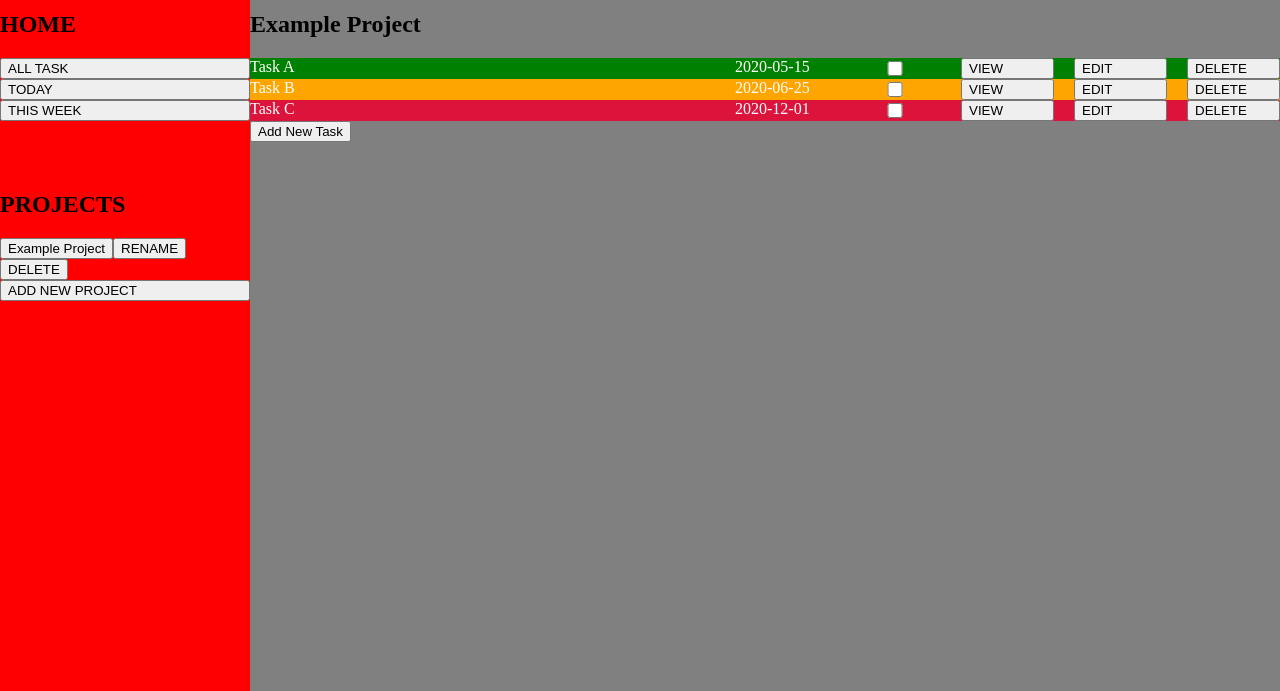
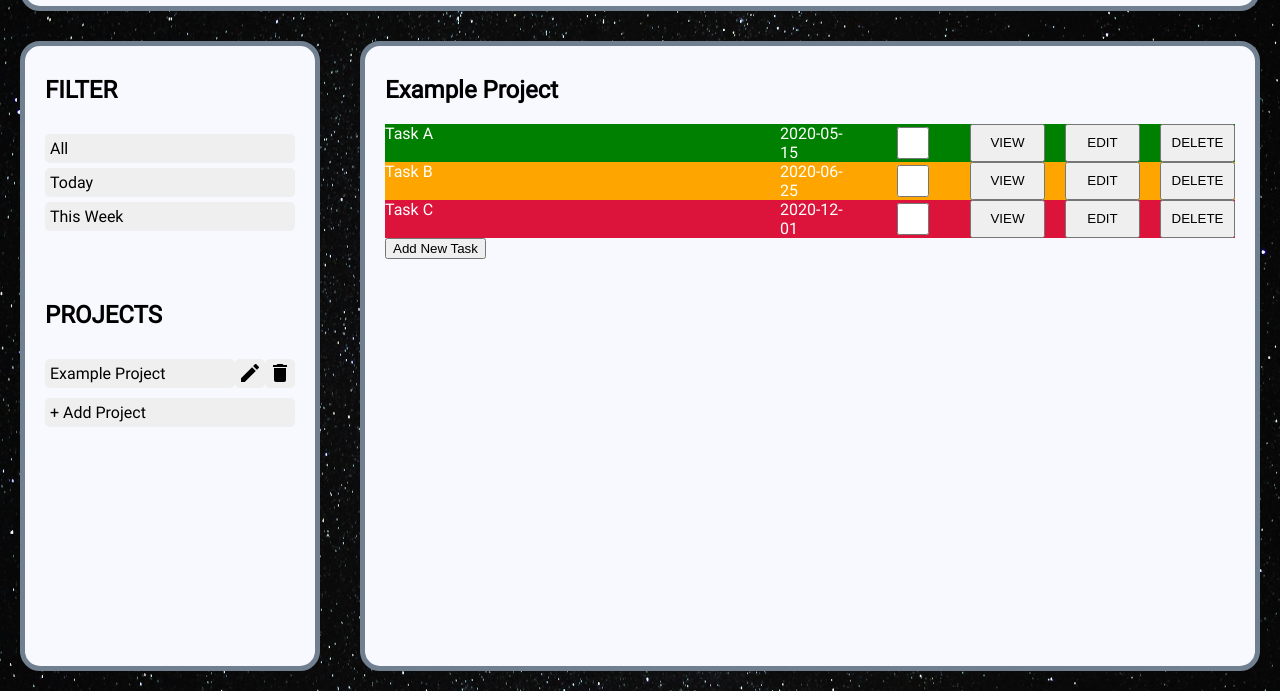
Before and after one commit to shukrirahmat/to-do-list, a website built with webpack: page src/index.html in a window 1280 px wide. Shown: the part 109-800 px from the top of the page. Built offline with nearby package versions, Linux system fonts and the light colour scheme.

Commit message:
did the styles for the sidebar

```diff
--- a/src/dom.js
+++ b/src/dom.js
@@ -69,13 +69,15 @@ function Dom() {
                     loadProjectPage(index);
                 })
 
-                const renamebutton = createBtn("RENAME");
+                const renamebutton = createBtn("");
+                renamebutton.classList.add("edit");
                 renamebutton.addEventListener('click', () => {
                     createProjectRenameForm(index);
                     renamedialog.showModal();
                 })
 
-                const deletebutton = createBtn("DELETE");
+                const deletebutton = createBtn("");
+                deletebutton.classList.add("delete");
                 deletebutton.addEventListener('click', function () {
                     createDeleteForm(index);
                     deletedialog.showModal();
--- a/src/index.html
+++ b/src/index.html
@@ -10,19 +10,19 @@
 <body>
     <div id="header">TO DO LIST</div>
     <div id="sidebar">
-        <div class="lefttop">
-            <h2>HOME</h2>
+        <div id="lefttop">
+            <h2>FILTER</h2>
             <nav>
-                <button>ALL TASK</button>
-                <button>TODAY</button>
-                <button>THIS WEEK</button>
+                <button>All</button>
+                <button>Today</button>
+                <button>This Week</button>
             </nav>
         </div>
-        <div class="leftbottom">
+        <div id="leftbottom">
             <h2>PROJECTS</h2>
             <nav class="projectcontainer">
             </nav>
-            <button id="addprojectbtn">ADD NEW PROJECT</button>
+            <button id="addprojectbtn">+ Add Project</button>
         </div>
     </div>
     <div id="maincontent">
--- a/src/styles.css
+++ b/src/styles.css
@@ -1,44 +1,123 @@
+@font-face {
+    font-family: "Roboto";
+    src: url(fonts/Roboto-Regular.ttf),
+    url(fonts/Roboto-Bold.ttf);
+}
+
+@font-face {
+    font-family: "TitanOne";
+    src: url(fonts/TitanOne-Regular.ttf);
+}
+
 * {
     box-sizing: border-box;
 }
 
 body {
     margin: 0;
-    padding: 0;
+    padding: 20px;
     height: 100vh;
     display: grid;
     grid-template-rows: 100px 1fr;
-    grid-template-columns: 250px 1fr;
+    grid-template-columns: 300px 1fr;
+    gap: 30px 40px;
+    background-image: url(image/background.jpg);
+    background-size: cover;
 }
 
 #header {
-    background-color: blue;
+    border-radius: 20px;
+    border: 5px solid slategray;
+    background-color: ghostwhite;
     grid-column: 1/-1;
+    font-family: "TitanOne", sans-serif;
+    font-size: 50px;
+    text-align: center;
+    padding: 10px 0;
 }
 
 #sidebar {
-    background-color: red;
+    background-color: ghostwhite;
     display: flex;
     flex-direction: column;
     gap: 50px;
+    border-radius: 20px;
+    border: 5px solid slategray;
+    font-family: "Roboto",sans-serif;
+    padding: 10px 20px;
+
 }
 
 #maincontent{
-    background-color: grey;
+    background-color: ghostwhite;
+    font-display: flex;
+    flex-direction: column;
+    gap: 20px;
+    border-radius: 20px;
+    border: 5px solid slategray;
+    font-family: "Roboto",sans-serif;
+    padding: 10px 20px;
+}
+
+h2 {
+    font-family: "Roboto", sans-serif;
+    font-weight: bold;
 }
 
 #sidebar > div {
     display: flex;
     flex-direction: column;
+    gap: 10px;
 }
 
 nav {
     display: flex;
     flex-direction: column;
+    gap: 5px;
 }
 
-button {
+#sidebar button {
+    font-family: "Roboto", sans-serif;
+    border: none;
+    font-size: 16px;
     text-align: left;
+    padding: 5px;
+    border-radius: 5px;
+}
+
+#sidebar button:hover {
+    background-color:cornflowerblue;
+    color: ghostwhite;
+}
+
+.projectcontainer div {
+    display: grid;
+    grid-template-columns: 1fr 30px 30px;
+}
+
+button.edit {
+    background-image: url(image/pencil.svg);
+    background-size: 80%;
+    background-repeat: no-repeat;
+    background-position: center;
+}
+
+button.edit:hover {
+    background-image: url(image/pencil.svg);
+    background-position: center;
+}
+
+button.delete {
+    background-image: url(image/delete.svg);
+    background-size: 80%;
+    background-repeat: no-repeat;
+    background-position: center;
+}
+
+button.delete:hover {
+    background-image: url(image/delete.svg);
+    background-position: center;
+    background-color: crimson !important;
 }
 
 .todos {
```
Also changed, not shown: src/fonts/Roboto-Bold.ttf (added), src/fonts/Roboto-Regular.ttf (added), src/fonts/TitanOne-Regular.ttf (added), src/image/background.jpg (added), src/image/delete.svg (added), src/image/pencil.svg (added).
